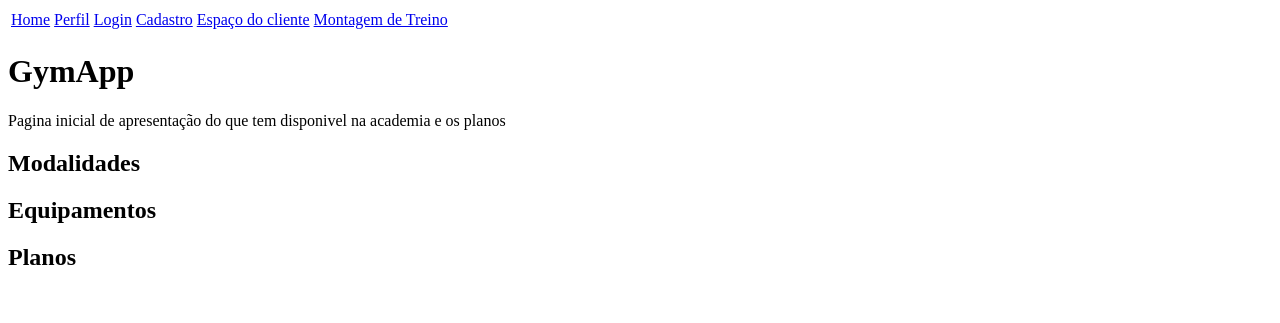
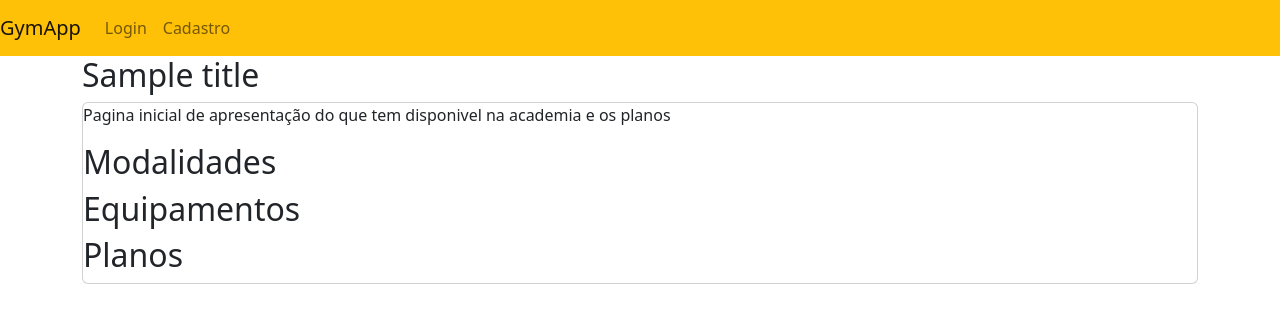
Before and after one commit to bd-unb-2sem2022/academia, a Django app: template gymApp/app/templates/index.html in a window 1280 px wide. Shown: the top 323 px of the page. Run offline with Django 4.2, Linux system fonts and the light colour scheme; the template is opened without the code that fills it: most values are stand-ins (such as "Sample title", 1, 10 or a date in 2020).

Commit message:
usando templates

```diff
--- /dev/null
+++ b/gymApp/app/templates/base.html
@@ -0,0 +1,55 @@
+<!DOCTYPE html>
+<html lang="en">
+<head>
+    <meta charset="UTF-8">
+    <meta http-equiv="X-UA-Compatible" content="IE=edge">
+    <meta name="viewport" content="width=device-width, initial-scale=1.0">
+    <title>{{ title }}</title>
+    <link rel="stylesheet" href="https://cdn.jsdelivr.net/npm/bootstrap@5.2.3/dist/css/bootstrap.min.css" integrity="sha384-rbsA2VBKQhggwzxH7pPCaAqO46MgnOM80zW1RWuH61DGLwZJEdK2Kadq2F9CUG65" crossorigin="anonymous">
+</head>
+<body>
+    <nav class="navbar navbar-expand-lg navbar-warning bg-warning">
+        <button class="navbar-toggler" type="button" data-toggle="collapse" data-target="#navbarText" aria-controls="navbarText" aria-expanded="false" aria-label="Toggle navigation">
+            <span class="navbar-toggler-icon"></span>
+        </button>
+        <a class="navbar-brand" href="/">
+          GymApp
+        </a>
+        <div class="collapse navbar-collapse">
+            <ul class="navbar-nav">
+                {% if loged %}
+                    {% if instrutor %}
+                        <li class="nav-item">
+                            <a class="nav-link" href="/montagem_treino">Montagem de Treino</a>
+                        </li>
+                    {% else %}
+                        <li class="nav-item">
+                            <a class="nav-link" href="/perfile">Perfil</a>
+                        </li>
+                        <li class="nav-item">
+                            <a class="nav-link" href="/cliente">Cliente</a>
+                        </li>
+                    {% endif %}
+                {% else %}
+                    <li class="nav-item">
+                        <a class="nav-link" href="/login">Login</a>
+                    </li>
+                    <li class="nav-item">
+                        <a class="nav-link" href="/cadastro">Cadastro</a>
+                    </li>
+                {% endif %}
+              </ul>
+        </div>
+    </nav>
+
+    <div class="container">
+        <h2>{{ title }}</h2>
+        <div class="card">
+            {% block content %}{% endblock %}
+        </div>
+    </div>
+
+    <script src="https://cdn.jsdelivr.net/npm/bootstrap@5.2.3/dist/js/bootstrap.min.js" integrity="sha384-cuYeSxntonz0PPNlHhBs68uyIAVpIIOZZ5JqeqvYYIcEL727kskC66kF92t6Xl2V" crossorigin="anonymous"></script>
+    <script src="https://cdn.jsdelivr.net/npm/bootstrap@5.2.3/dist/js/bootstrap.bundle.min.js" integrity="sha384-kenU1KFdBIe4zVF0s0G1M5b4hcpxyD9F7jL+jjXkk+Q2h455rYXK/7HAuoJl+0I4" crossorigin="anonymous"></script>
+</body>
+</html>
--- a/gymApp/app/templates/index.html
+++ b/gymApp/app/templates/index.html
@@ -1,24 +1,6 @@
-<!DOCTYPE html>
-<html lang="en">
-<head>
-    <meta charset="UTF-8">
-    <meta http-equiv="X-UA-Compatible" content="IE=edge">
-    <meta name="viewport" content="width=device-width, initial-scale=1.0">
-    <title>GymApp</title>
-</head>
-<body>
-    <!-- navbar menu de acessos -->
-    <table>
-        <tr>
-            <td><a href="/">Home</a></td>
-            <td><a href="/perfil">Perfil</a></td><!-- apenas disponivel quando logado -->
-            <td><a href="/login">Login</a></td><!-- apenas disponivel quando não-logado -->
-            <td><a href="/cadastro">Cadastro</a></td><!-- apenas disponivel quando não-logado -->
-            <td><a href="/cliente">Espaço do cliente</a></td><!-- apenas disponivel quando logado -->
-            <td><a href="/montagem_treino">Montagem de Treino</a></td><!-- apenas disponivel quando o usuario logado for um instrutor -->
-        </tr>
-    </table>
-    <h1>GymApp</h1>
+{% extends "base.html" %}
+
+{% block content %}
 
     <p>Pagina inicial de apresentação do que tem disponivel na academia e os planos</p>
 
@@ -28,5 +10,4 @@
     <h2>Equipamentos</h2>
     <h2>Planos</h2>
 
-</body>
-</html>
+{% endblock %}
```
Also changed, not shown: gymApp/app/templates/cliente.html (+3 -13 lines), gymApp/app/templates/login.html (+3 -13 lines), gymApp/app/templates/montagem_treino.html (+3 -13 lines), gymApp/app/templates/perfil.html (+4 -13 lines).
